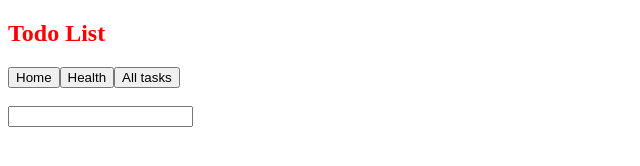
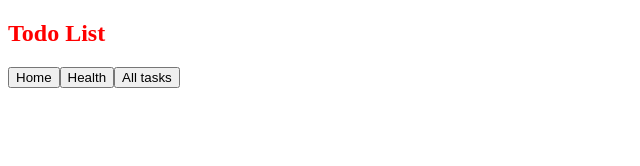
Before and after one commit to Callumacourt/toDoList, a plain HTML site: page index.html in a window 1280 px wide. Shown: the whole page, without its empty margins (0-640 px from the left). Drawn offline with Linux system fonts and the light colour scheme.

Commit message:
Restarted because too messy

```diff
--- a/index.html
+++ b/index.html
@@ -8,16 +8,5 @@
   </head>
   <body>
     <script src="./main.js"></script>
-    <div class="addProjectInactive">
-      <form>
-        <label for="projectName"></label><br />
-        <input
-          type="text"
-          id="projectName"
-          name="projectName"
-          class="projectName"
-        /><br />
-      </form>
-    </div>
   </body>
 </html>
```
